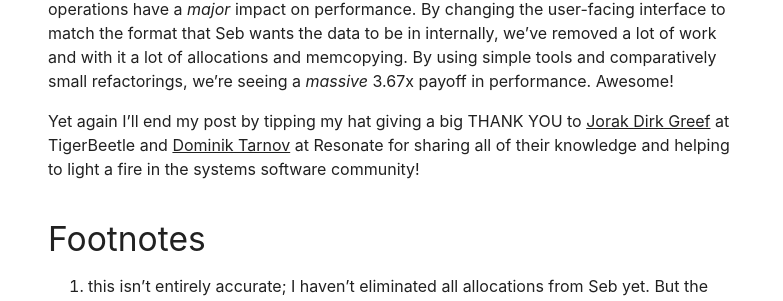
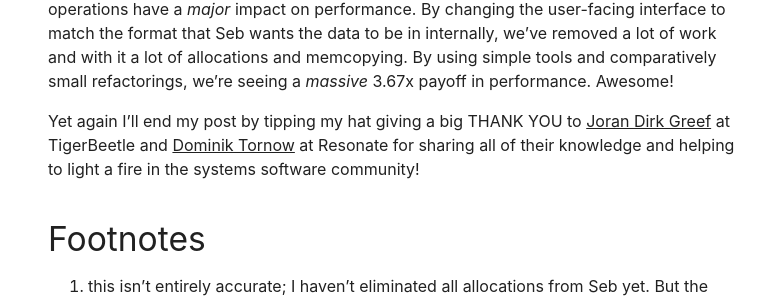
Before and after one commit to micvbang/blog.vbang.dk, a Jekyll site: the page built from _posts/2024-09-10-seb-tiger-style-read-path.md, in a window 1280 px wide and 900 px high, scrolled down 8861 px. Shown: the part 406-707 px from the top of the window, without its empty margins (248-1031 px from the left). Built offline with Jekyll 4.4.1, drawn with Linux system fonts in a browser that asks for light colours.

Commit message:
2024-09-10: fix typos in names

```diff
--- a/_posts/2024-09-10-seb-tiger-style-read-path.md
+++ b/_posts/2024-09-10-seb-tiger-style-read-path.md
@@ -217,7 +217,7 @@ Whoop, a 3.67x improvement; we can now run the same workload in about 1/4 of the
 
 For the second time we're learning that data serialization and unnecessary memory operations have a _major_ impact on performance. By changing the user-facing interface to match the format that Seb wants the data to be in internally, we've removed a lot of work and with it a lot of allocations and memcopying. By using simple tools and comparatively small refactorings, we're seeing a _massive_ 3.67x payoff in performance. Awesome!
 
-Yet again I'll end my post by tipping my hat giving a big THANK YOU to [Jorak Dirk Greef](https://x.com/jorandirkgreef) at TigerBeetle and [Dominik Tarnov](https://x.com/DominikTornow) at Resonate for sharing all of their knowledge and helping to light a fire in the systems software community!
+Yet again I'll end my post by tipping my hat giving a big THANK YOU to [Joran Dirk Greef](https://x.com/jorandirkgreef) at TigerBeetle and [Dominik Tornow](https://x.com/DominikTornow) at Resonate for sharing all of their knowledge and helping to light a fire in the systems software community!
 
 
 ## Footnotes
```
